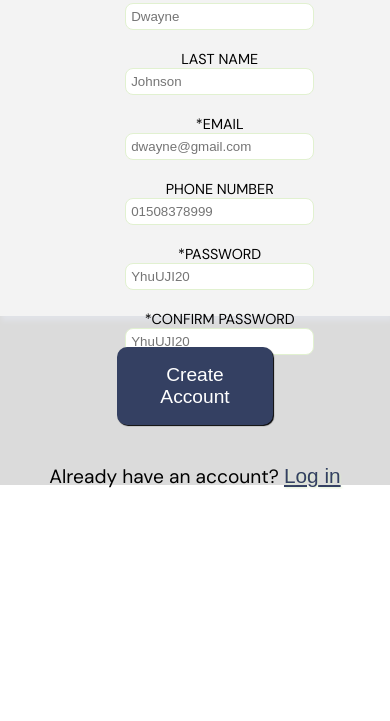
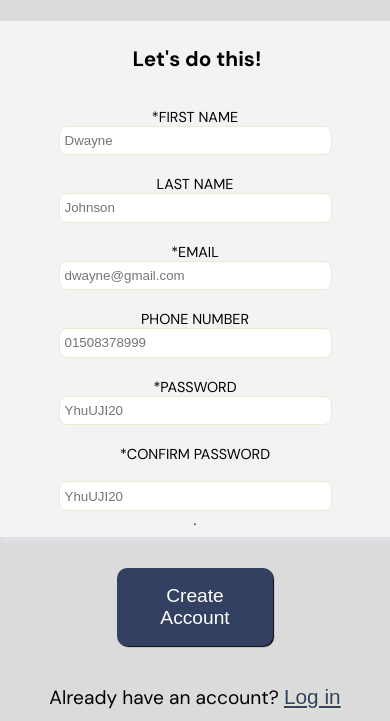
Before and after one commit to Firkax69/signUpForm-project, a plain HTML site: page index.html in a window 390 px wide. Shown: the part 781-1502 px from the top of the page. Before the commit the page ends 1270 px from the top, so only its background shows below. Drawn offline with Linux system fonts and the light colour scheme; a web font is replaced by a local one.

Commit message:
Fynal Styling of the project, password check required

```diff
--- a/styles.css
+++ b/styles.css
@@ -221,19 +221,20 @@ a:hover {
         width: 100vw;
         flex-flow: column;
         justify-content: center;
-        align-items: center;
+        height: auto;
+        padding-left: 15vw;
     }
 
     .header {
         width: 100vw;
-        height: 30vh;
+        height: 35vh;
         padding: 10px 30px;
         margin: 0;
     }
 
     .footer {
         width: 100vw;
-        height: 20vh;
+        height: auto;
     }
 
     button {
@@ -243,6 +244,15 @@ a:hover {
     }
 
     .main-h {
+        position: relative;
+        left: -7vw;
         padding-top: 1rem;
+        padding-bottom: 1rem;
+    }
+
+    input {
+        width: 70vw;
+        margin: 0 auto;
+        height: 3.5vh;
     }
 }
```
